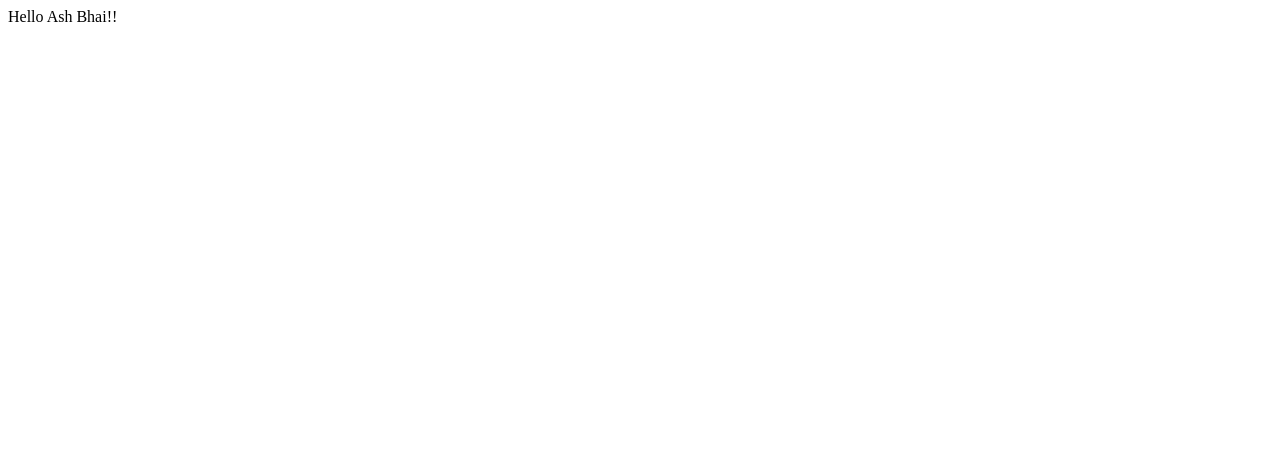
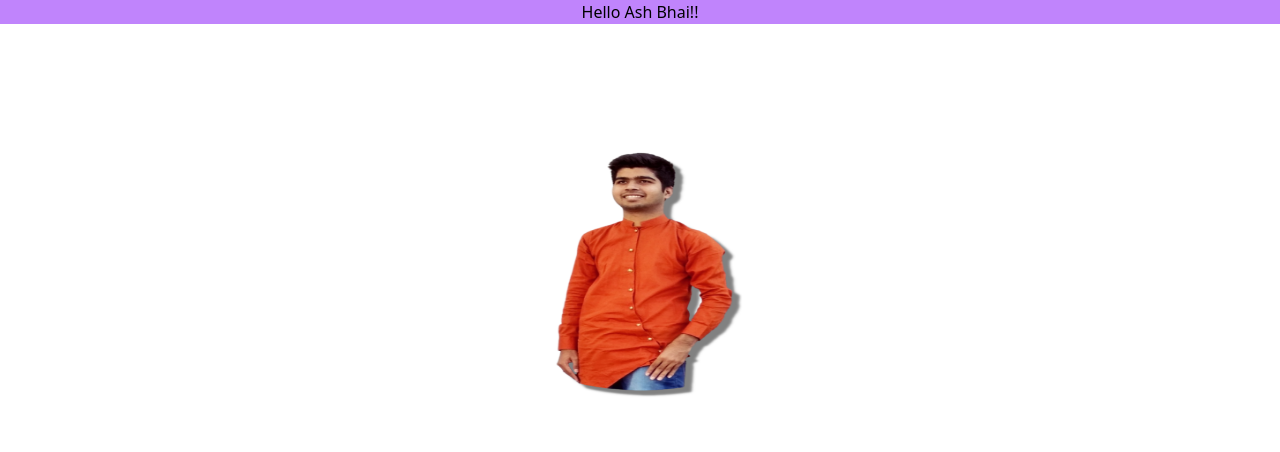
Before and after one commit to Shaikashwaq/tailwind, a plain HTML site: page index.html in a window 1280 px wide. Drawn offline with Linux system fonts and the light colour scheme; the site is published under a folder, as on GitHub Pages, so addresses that start at the root find nothing.

Commit message:
Update index.html

```diff
--- a/index.html
+++ b/index.html
@@ -6,12 +6,12 @@
     <meta name="viewport" content="width=device-width, initial-scale=1.0">
     <title>Document</title>
 
-  <link rel="stylesheet" href="/assets/index.1d62f15e.css">
+  <link rel="stylesheet" href="assets/index.1d62f15e.css">
 </head>
 <body>
     <div class="conatiner  bg-purple-400 text-center">Hello Ash Bhai!!</div>
     <div class="middle flex justify-center items-center h-[500px]">
-<img src="/assets/ash.f7b0b5cb.png" alt="" class=" w-[350px] h-[350px]">
+<img src="assets/ash.f7b0b5cb.png" alt="" class=" w-[350px] h-[350px]">
     </div>
 </body>
 </html>
```
